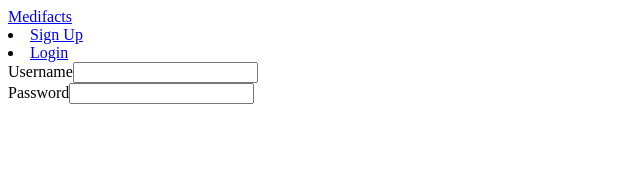
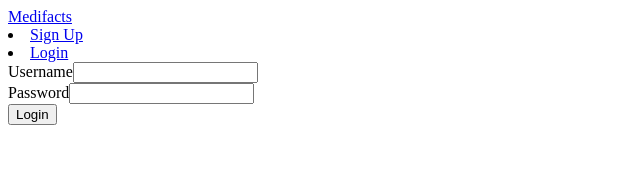
Before and after one commit to brinwiththevlin/medifacts, an Angular app in the folder code/medifacts/: page /login in a window 1280 px wide. Shown: the top 194 px of the page, without its empty margins (0-640 px from the left). Built offline with nearby package versions, Linux system fonts and the light colour scheme.

Commit message:
basic login/register

```diff
--- a/code/medifacts/src/app/login/login.component.html
+++ b/code/medifacts/src/app/login/login.component.html
@@ -26,6 +26,9 @@
                 />
 
             </div>
+            <div class="form-group">
+                <button class="btn btn-primary btn-block">Login</button>
+              </div>
         </form>
     </div>
 </div>
--- a/code/medifacts/src/styles.css
+++ b/code/medifacts/src/styles.css
@@ -1 +1,2 @@
 /* You can add global styles to this file, and also import other style files */
+@import "~@angular/material/prebuilt-themes/indigo-pink.css";
```
